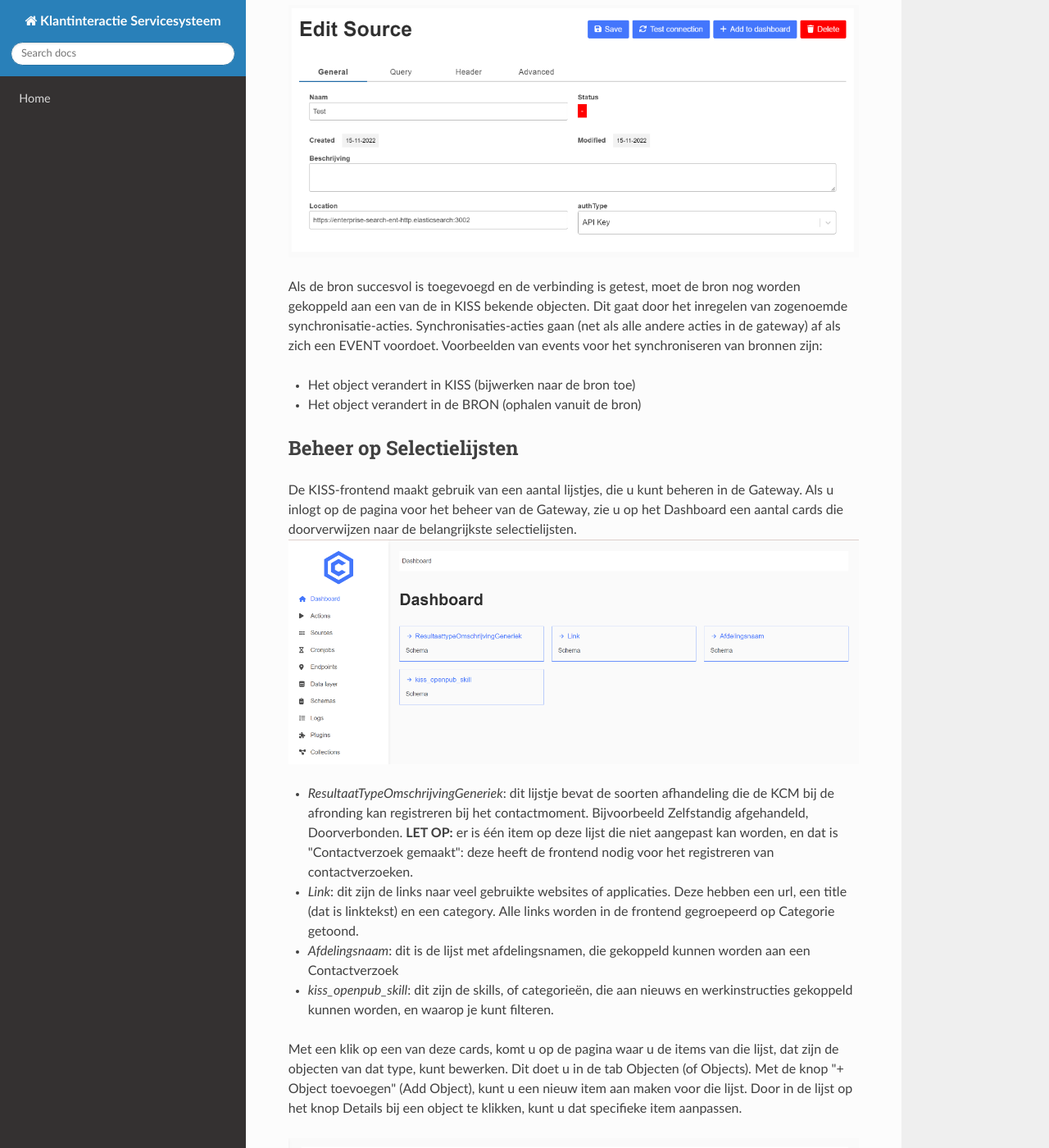
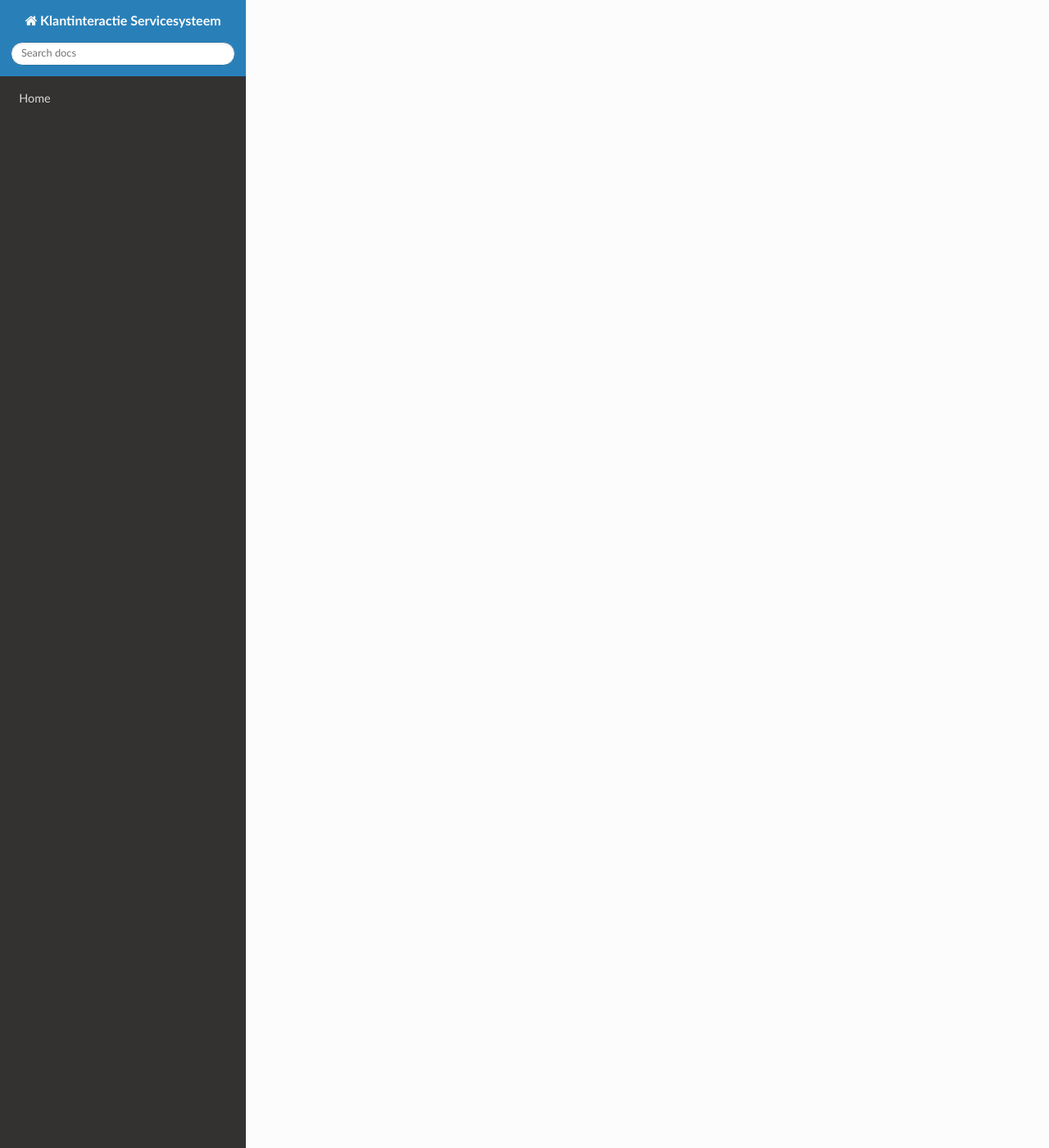
Before and after one commit to Klantinteractie-Servicesysteem/.github, an MkDocs documentation site: the page built from docs/CONFIGURATIE.md, in a window 1280 px wide and 1400 px high, scrolled down 3277 px. Shown: the whole window at 82% size. Built offline with MkDocs 1.6.1, drawn with Linux system fonts in a browser that asks for light colours; nearby versions of some CDN libraries; some of the changed text lies outside the part shown.

Commit message:
Update CONFIGURATIE.md

```diff
--- a/docs/CONFIGURATIE.md
+++ b/docs/CONFIGURATIE.md
@@ -30,49 +30,4 @@
 
 
 ## Koppelen van nieuwe bronnen
-
-De Common Gateway als core onder KISS biedt de optie om extra bronnen (applicaties te koppelen) zonder dat het nodig is om hiervoor een ontwikkelpartij in te schakelen of code te schrijven.
-
-Log hiervoor in op de pagina voor beheer van de Gateway en ga naar het menu item "sources". Daar kunt u bestaande bronnen bewerken en nieuwe bronnen toevoegen
-![img_2.png](img_2.png)
-
-Voor het toevoegen van een bron klikt u op "Toevoegen". Daar kunt u de locatie, de externe API en eventueel autorisatie inregelen.
-
-![img_3.png](img_3.png)
-
-Nadat de bron is toegevoegd kunt u de connectie naar de bron toe testen. Het verdient een warme aanbeveling om dit te doen VOORDAT u verder gaat met de inrichting van de externe bron. U kunt de verbinding naar een bron toe testen door op "test connection" te klikken.
-
-![img_4.png](img_4.png)
-
-Als de bron succesvol is toegevoegd en de verbinding is getest, moet de bron nog worden gekoppeld aan een van de in KISS bekende objecten. Dit gaat door het inregelen van zogenoemde synchronisatie-acties. Synchronisaties-acties gaan (net als alle andere acties in de gateway) af als zich een EVENT voordoet. Voorbeelden van events voor het synchroniseren van bronnen zijn:
-
-- Het object verandert in KISS (bijwerken naar de bron toe)
-- Het object verandert in de BRON (ophalen vanuit de bron)
-
-
-## Beheer op Selectielijsten
-De KISS-frontend maakt gebruik van een aantal lijstjes, die u kunt beheren in de Gateway. Als u inlogt op de pagina voor het beheer van de Gateway, zie u op het Dashboard een aantal cards die doorverwijzen naar de belangrijkste selectielijsten.
-![img.png](img.png)
-
-* _ResultaatTypeOmschrijvingGeneriek_: dit lijstje bevat de soorten afhandeling die de KCM bij de afronding kan registreren bij het contactmoment. Bijvoorbeeld Zelfstandig afgehandeld, Doorverbonden.
-**LET OP:** er is één item op deze lijst die niet aangepast kan worden, en dat is "Contactverzoek gemaakt": deze heeft de frontend nodig voor het registreren van contactverzoeken.
-* _Link_: dit zijn de links naar veel gebruikte websites of applicaties. Deze hebben een url, een title (dat is linktekst) en een category. Alle links worden in de frontend gegroepeerd op Categorie getoond.
-* _Afdelingsnaam_: dit is de lijst met afdelingsnamen, die gekoppeld kunnen worden aan een Contactverzoek
-* _kiss_openpub_skill_: dit zijn de skills, of categorieën, die aan nieuws en werkinstructies gekoppeld kunnen worden, en waarop je kunt filteren.
-
-
-
-Met een klik op een van deze cards, komt u op de pagina waar u de items van die lijst, dat zijn de objecten van dat type, kunt bewerken. Dit doet u in de tab Objecten (of Objects). Met de knop "+ Object toevoegen" (Add Object), kunt u een nieuw item aan maken voor die lijst. Door in de lijst op het knop Details bij een object te klikken, kunt u dat specifieke item aanpassen.
-
-![img_1.png](img_1.png)
-
-### Beheren van de kiss_openpub_skill lijst
-
-1. Klik op de startpagina (Dashboard) op de Card van `kiss_openpub_skill`, en zorg dat je op dat tab Objecten (Objects) staat.
-2. Klik op `"+ Object Toevoegen"`
-3. Vul het veld `"Name"` in
-4. Klik op `"Save"`.
-
-Hiermee voeg je een nieuw item toe. Dit item zal zichtbaar zijn in WordPress, bij het veld "Skill". Klik eventueel even buiten het veld en weer opnieuw in het veld om de lijst opnieuw op te halen.
-
-_Note:_ je kunt bestaande objecten ook aanpassen vanuit de Gateway UI. Op de tab Objecten (Objects) ziet u alle objecten van dat type onder elkaar. Vandaar uit kunt u een specifiek object bekijken, en eventueel aanpassen.
+nog aan te vullen
```
